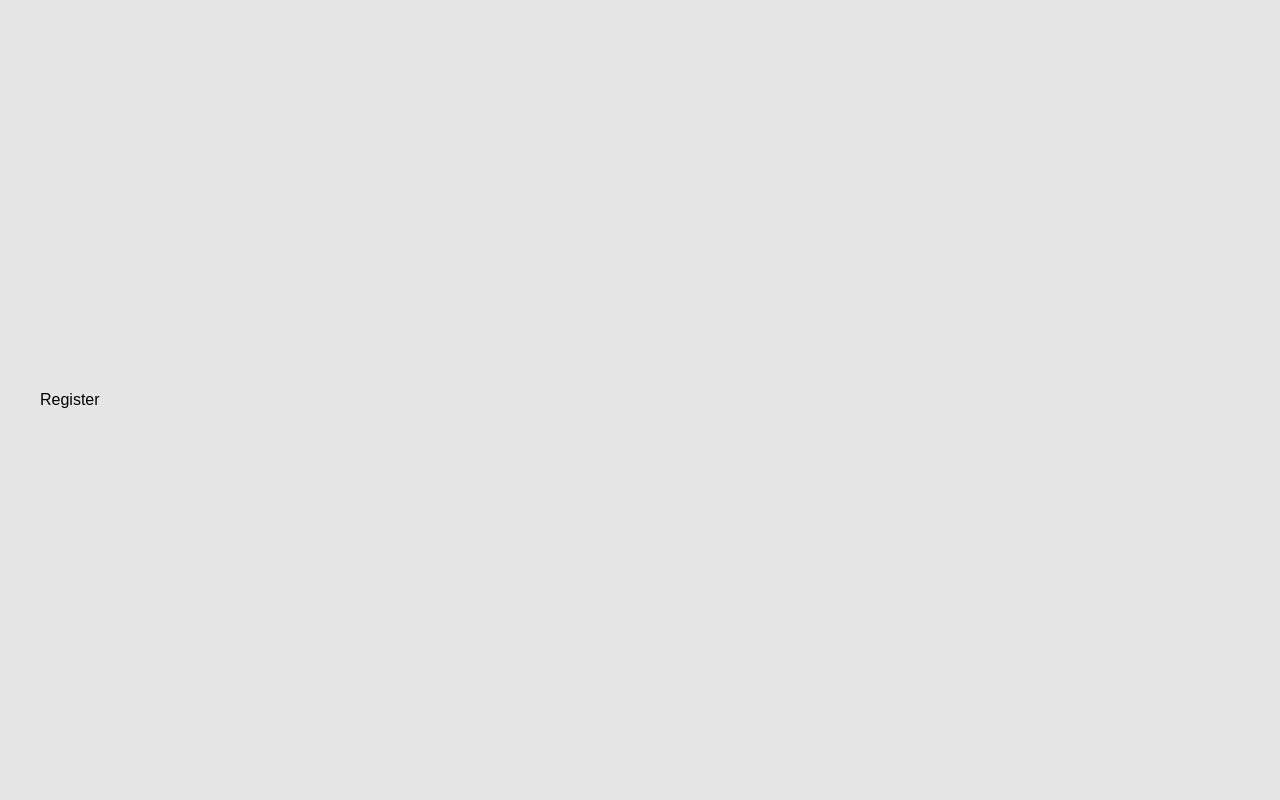
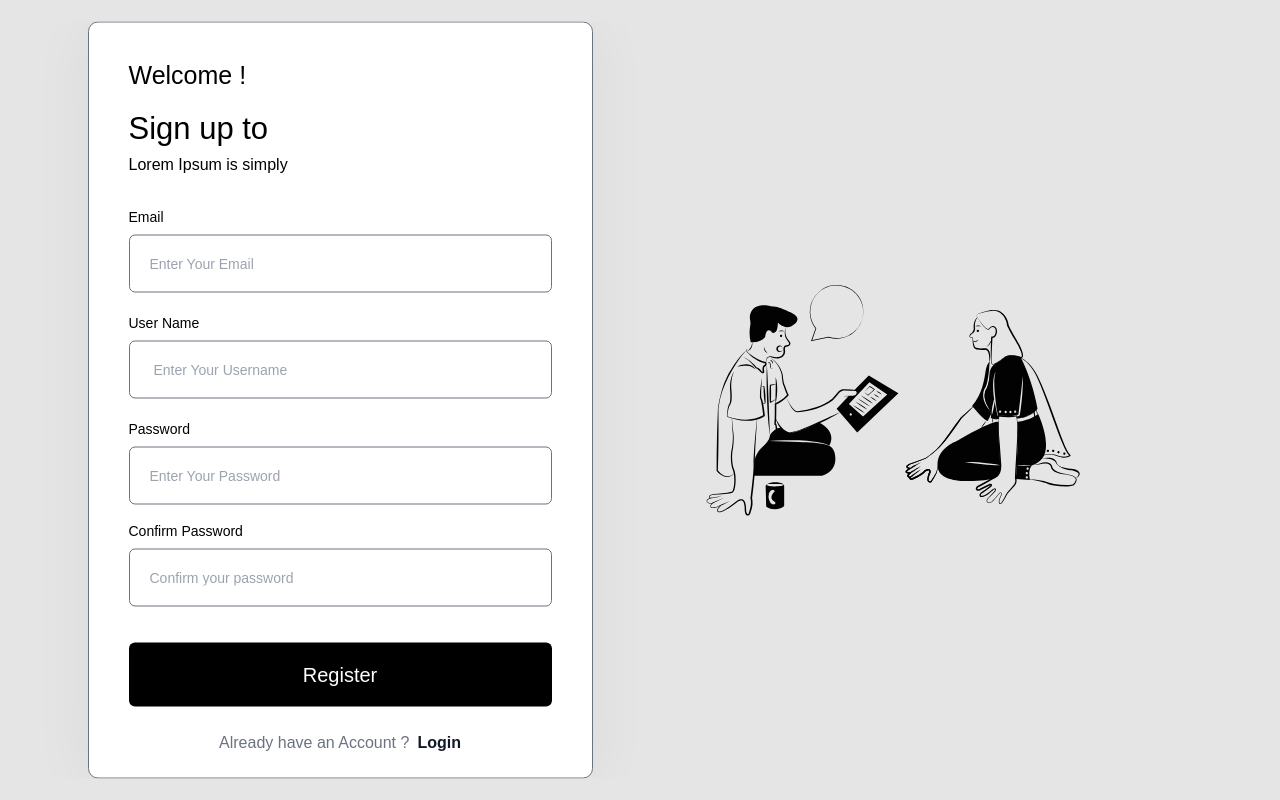
Before and after one commit to suFi7867/expertia_ai_assignment, a Next.js app: page /register in a window 1280 px wide. Built offline with nearby package versions, Linux system fonts and the light colour scheme.

Commit message:
SIGN UP PAGE DONE

```diff
--- a/src/pages/login/index.jsx
+++ b/src/pages/login/index.jsx
@@ -5,7 +5,7 @@ import Link from "next/link";
 export default function Login() {
 
     let initialValue = {
-        email : "" ,
+        username : "" ,
         password : ""
     }
     const [userData, setUserData] = useState(initialValue)
@@ -44,9 +44,9 @@ export default function Login() {
                       </label>
                       <input
                       onChange={handleChange}
-                      value={userData.email}
-                      name="email"
-                      style={{border:"0.5px solid"}} className="rounded w-full py-4 px-5 text-gray-500 text-[14px] rounded-[6px] focus:outline-none" id="username" type="email" placeholder="Username"/>
+                      value={userData.username}
+                      name="username"
+                          style={{ border: "0.5px solid" }} className="rounded w-full py-4 px-5 text-gray-500 text-[14px] rounded-[6px] focus:outline-none" id="username" type="name" placeholder="Enter your user name"/>
                   </div>
 
                   <div className="mb-4">
@@ -57,7 +57,7 @@ export default function Login() {
                       onChange={handleChange}
                       value={userData.password}
                       name="password"
-                      style={{border:"0.5px solid"}} className="rounded w-full py-4 px-5 text-gray-500 text-[14px] rounded-[6px] focus:outline-none" id="username" type="text" placeholder="Username" />
+                          style={{ border: "0.5px solid" }} className="rounded w-full py-4 px-5 text-gray-500 text-[14px] rounded-[6px] focus:outline-none"  type="text" placeholder="Enter your Password" />
                   </div>
 
 
--- a/src/pages/register/index.jsx
+++ b/src/pages/register/index.jsx
@@ -1,10 +1,110 @@
-import React from 'react'
+import React, { useState } from 'react'
+import Link from "next/link";
+
 
 export default function Register() {
+
+    let initialValue = {
+        email: "",
+        username: "",
+        password: "",
+        confirmPass: ""
+    }
+    const [userData, setUserData] = useState(initialValue)
+
+    const handleChange = (e) => {
+
+        const { name: key, value, type, checked } = e.target;
+        const val = type === "checkbox" ? checked : value;
+        setUserData({ ...userData, [key]: val });
+
+    };
+
+    const RefisterFunction = () => {
+        console.log(userData)
+        setUserData(initialValue)
+    }
+
+
+
     return (
-        <div>
+        <div className='flex w overflow-hidden text-left text-base text-black font-poppins justify-center max-w-[1200px] md-w-'>
 
-            <h1>Register</h1>
+            <div className="flex-1 border rounded-[10px] bg-white shadow-[0px_4px_64px_rgba(0,_0,_0,_0.05)] box-border h-[757px] max-w-[90%] sm:w-[100%] md:max-w-[505px] lg:max-w-[404px] xl:max-w-[505px] border-[0.5px] border-solid border-gray-500 p-5 sm:p-5 md:p-10 lg:p-10">
+                <h1 className='text-[25px] font-light' >Welcome !</h1>
+
+                <div className='flex flex-col mt-[30px] font-medium space-y-3' >
+                    <h1 className='text-[31px]' >Sign up to  </h1>
+                    <p>Lorem Ipsum is simply </p>
+                </div>
+
+
+                <div className='mt-[30px]'>
+
+                    <div className="mb-5">
+                        <label className="block text-sm font-bold mb-2 text-[16px] font-normal" >
+                            Email
+                        </label>
+                        <input
+                            onChange={handleChange}
+                            value={userData.email}
+                            name="email"
+                            style={{ border: "0.5px solid" }} className="rounded w-full py-4 px-5 text-gray-500 text-[14px] rounded-[6px] focus:outline-none"  type="email" placeholder="Enter Your Email" />
+                    </div>
+
+                    <div className="mb-5">
+                        <label className="block text-sm font-bold mb-2 text-[16px] font-normal" >
+                            User Name
+                        </label>
+                        <input
+                            onChange={handleChange}
+                            value={userData.username}
+                            name="username"
+                            style={{ border: "0.5px solid" }} className="rounded w-full py-4 px-5 text-gray-500 text-[14px] rounded-[6px] focus:outline-none"  type="name" placeholder=" Enter Your Username" />
+                    </div>
+
+                    <div className="mb-4">
+                        <label className="block text-sm font-bold mb-2 text-[16px] font-normal" >
+                            Password
+                        </label>
+                        <input
+                            onChange={handleChange}
+                            value={userData.password}
+                            name="password"
+                            style={{ border: "0.5px solid" }} className="rounded w-full py-4 px-5 text-gray-500 text-[14px] rounded-[6px] focus:outline-none" type="password" placeholder="Enter Your Password" />
+                    </div>
+
+                    <div className="mb-4">
+                        <label className="block text-sm font-bold mb-2 text-[16px] font-normal" for="User Name">
+                           Confirm Password
+                        </label>
+                        <input
+                            onChange={handleChange}
+                            value={userData.confirmPass}
+                            name="confirmPass"
+                            style={{ border: "0.5px solid" }} className="rounded w-full py-4 px-5 text-gray-500 text-[14px] rounded-[6px] focus:outline-none"  type="password" placeholder="Confirm your password" />
+                    </div>
+
+
+
+                    <button onClick={RefisterFunction}
+                        className='mt-5 mb-6 bg-black text-white text-[20px] w-[100%] p-5 rounded-[6px]'>
+                        Register
+                    </button>
+
+                    <div className='flex gap-2 mb-5 justify-center text-[16px]'>
+                        <p className='text-gray-500' >Already have an Account ?  </p>
+                        <Link href="/login"><p className='text-gray-900 font-bold'>Login</p></Link>
+                    </div>
+
+                </div>
+
+            </div>
+
+
+            <img className="bg-cover bg-center hidden lg:block width-[100%] lg:w-[50%]" src='./image.svg' />
+
+
         </div>
     )
 }
```
